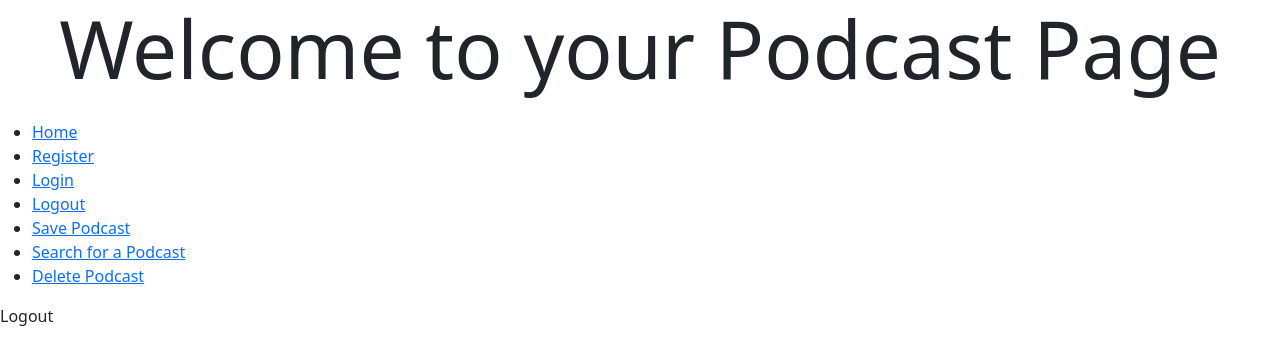
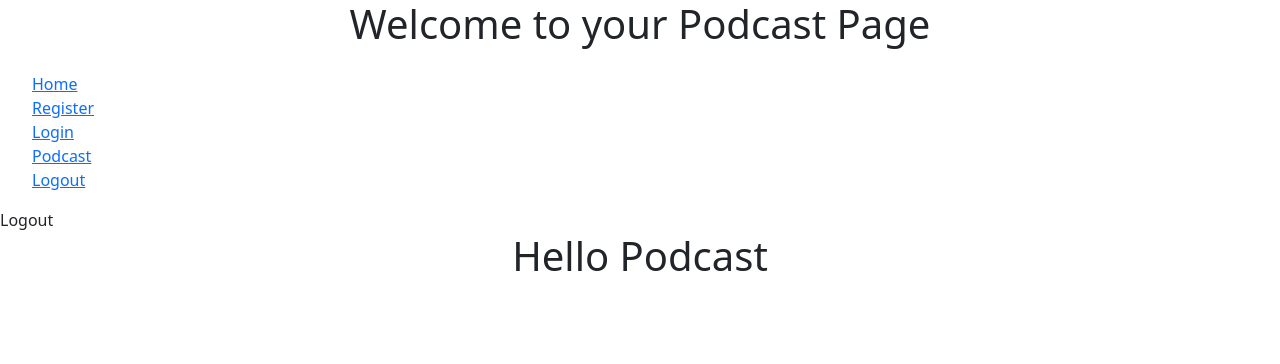
Before and after one commit to skroll13/capstoneProject, a React (Create React App) app: page /logout in a window 1280 px wide. Shown: the top 364 px of the page. Built offline with nearby package versions, Linux system fonts and the light colour scheme.

Commit message:
periodic save of files

```diff
--- a/package.json
+++ b/package.json
@@ -50,6 +50,10 @@
   },
   "devDependencies": {
     "@redux-devtools/core": "^3.13.1",
+    "autoprefixer": "^10.4.12",
+    "postcss": "^8.4.18",
+    "prettier": "^2.7.1",
+    "prettier-plugin-tailwindcss": "^0.1.13",
     "tailwindcss": "^3.1.8"
   }
 }
--- /dev/null
+++ b/postcss.config.js
@@ -0,0 +1,4 @@
+export const plugins = {
+  tailwindcss: {},
+  autoprefixer: {},
+};
--- a/src/App.css
+++ b/src/App.css
@@ -1,4 +1,8 @@
-.App {
+@tailwind base;
+@tailwind components;
+@tailwind utilities;
+
+/* .App {
   text-align: center;
 }
 
@@ -15,7 +19,7 @@
 
 .App-link {
   color: #61dafb;
-}
+} */
 
 h1{
   text-align: center;
--- a/src/App.js
+++ b/src/App.js
@@ -6,7 +6,7 @@ function App() {
     <>
 
 
-
+  <h1 className = "text-green-800-3xl font-bold underline">Hello Podcast</h1>
 
     </>
   )
--- a/src/components/SearchPodcast.jsx
+++ b/src/components/SearchPodcast.jsx
@@ -52,7 +52,7 @@ const SearchPodcast = () => {
   return (
     <>
       <div className="search">
-        <input
+        <input className="text-green-800"
           onChange={e => setSearchInput(e.target.value)}
           type="text"
           placeholder="Search"
--- a/src/components/layouts/BaseLayout.jsx
+++ b/src/components/layouts/BaseLayout.jsx
@@ -1,25 +1,39 @@
-import React from 'react'
-import { Link } from 'react-router-dom'
-import Nav from './Nav'
+import React from "react"
+import { Link } from "react-router-dom"
+import Nav from "./Nav"
 
-const BaseLayout = (props) => {
+const BaseLayout = props => {
   return (
     <>
+      <h1 className="text-red-800">Welcome to your Podcast Page</h1>
+      <Nav />
+      <ul>
+        <li>
+          {" "}
+          <Link to="/">Home</Link>
+        </li>
+        <li>
+          {" "}
+          <Link to="/register">Register</Link>
+        </li>
+        <li>
+          {" "}
+          <Link to="/login">Login</Link>
+        </li>
 
-    <h1 className = "display-1">Welcome to your Podcast Page</h1>
-    <Nav />
-    <ul>
-      <li> <Link to='/'>Home</Link></li>
-      <li> <Link to='/register'>Register</Link></li>
-      <li> <Link to='/login'>Login</Link></li>
-      <li> <Link to='/logout'>Logout</Link></li>
-      <li> <Link to='/addpodcast'>Save Podcast</Link></li>
-      <li> <Link to='/searchpodcast'>Search for a Podcast</Link></li>
-      <li> <Link to='/deletepodcast'>Delete Podcast</Link></li>
-    </ul>
+        <li>
+          {" "}
+          <Link to="/searchpodcast">Podcast</Link>
+        </li>
+        <li>
+          {" "}
+          <Link to="/logout">Logout</Link>
+        </li>
+        {/* <li> <Link to='/deletepodcast'>Delete Podcast</Link></li> */}
+        {/* <li> <Link to='/addpodcast'>Save Podcast</Link></li> */}
+      </ul>
 
-    {props.children }
-
+      {props.children}
     </>
   )
 }
--- a/src/index.css
+++ b/src/index.css
@@ -1,3 +1,7 @@
+@tailwind base;
+@tailwind components;
+@tailwind utilities;
+/*
 body {
   margin: 0;
   font-family: -apple-system, BlinkMacSystemFont, 'Segoe UI', 'Roboto', 'Oxygen',
@@ -10,4 +14,4 @@ body {
 code {
   font-family: source-code-pro, Menlo, Monaco, Consolas, 'Courier New',
     monospace;
-}
+} */
--- a/tailwind.config.js
+++ b/tailwind.config.js
@@ -1,6 +1,6 @@
 /** @type {import('tailwindcss').Config} */
 module.exports = {
-  content: ["./src/**/*.{html,js,jsx"],
+  content: ["./src/**/*.{html,js,jsx,ts,tsx,css "],
   theme: {
     extend: {},
   },
```
Also changed, not shown: 1 other file (tests, documents, lock files or other folders).
